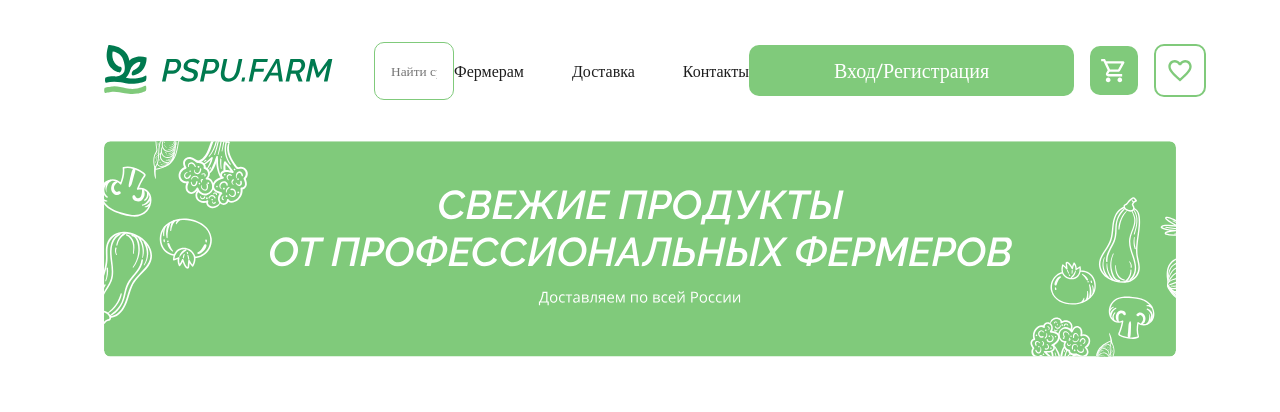
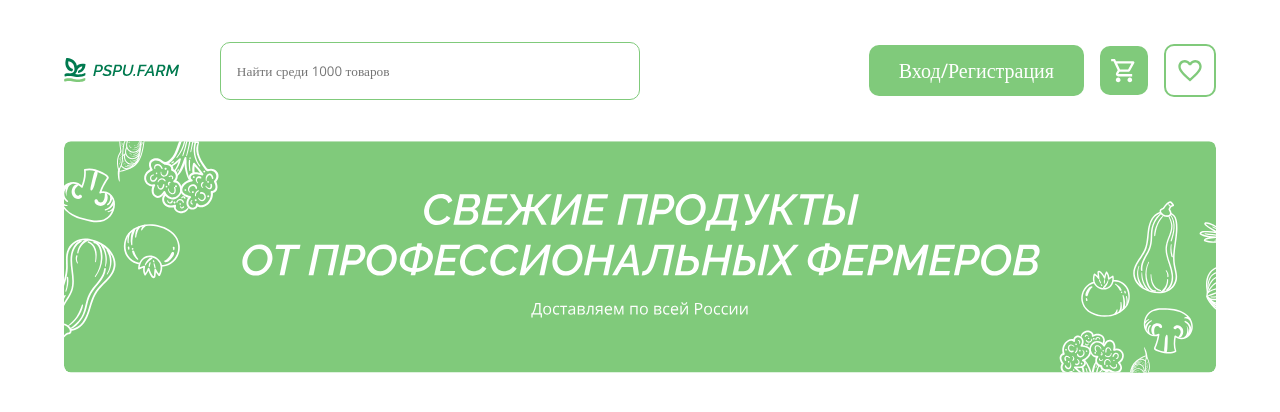
Before and after one commit to kirillkeril/papu_team_client, a React (Create React App) app: page / in a window 1280 px wide. Shown: the top 412 px of the page. Built offline with nearby package versions, Linux system fonts and the light colour scheme.

Commit message:
low adaptive

```diff
--- a/src/components/Header/Header.js
+++ b/src/components/Header/Header.js
@@ -11,8 +11,8 @@ export const Header = () => {
     return (
         <header className={styles.mainContainer}>
             <div className={styles.logo}>
-                <Image width={'100%'} src={'./source/logo.svg'} />
-                <Input name={'search'} placeholder={'Найти среди 1000 товаров'} style={{width: '20%', marginLeft: '40px'}}/>
+                <Image width={'30%'} src={'./source/logo.svg'} />
+                <Input name={'search'} placeholder={'Найти среди 1000 товаров'} style={{ marginLeft: '40px'}}/>
             </div>
             <menu className={styles.menuContainer}>
                 <div className={styles.menuItem}>Фермерам</div>
@@ -20,7 +20,7 @@ export const Header = () => {
                 <div className={styles.menuItem}>Контакты</div>
             </menu>
             <div className={styles.buttonsContainer}>
-                <Button onClick={() => navigate('/login')}>Вход/Регистрация</Button>
+                <Button onClick={() => navigate('/login')} id={'auth'}>Вход/Регистрация</Button>
                 <Button style={{padding: '10px', marginLeft: '16px', marginRight: '16px'}}>
                     <Image src={'./source/basket.svg'} width={'28px'}/>
                 </Button>
--- a/src/components/Header/header.module.css
+++ b/src/components/Header/header.module.css
@@ -14,23 +14,28 @@
 .menuContainer > *:not(:last-child) {
     margin-right: 48px;
 }
-.logo img {
-    width: 100%;
-    height: min-content;
-}
 .logo {
-    width: 250px;
+    width: 40%;
     display: flex;
     align-items: center;
     min-width: 350px;
 }
 .logo input {
+    width: 100%;
 }
-@media (max-width: 1440px) {
+@media (max-width: 1560px) {
+    .buttonsContainer button {
+        padding-left: 30px;
+        padding-right: 30px;
+    }
+}
+@media (max-width: 1400px) {
+    .menuContainer {
+        display: none;
+    }
     .logo {
-        width: 100px;
+        width: 50%;
     }
-
 }
 .buttonsContainer {
     width: min-content;
--- a/src/pages/MainPage/landing.module.css
+++ b/src/pages/MainPage/landing.module.css
@@ -5,6 +5,11 @@
     position: relative;
     width: 100%;
 }
+@media (max-width: 1440px) {
+    .page {
+        padding: 0 64px;
+    }
+}
 .mainBlock {
     width: 100%;
     display: flex;
```
